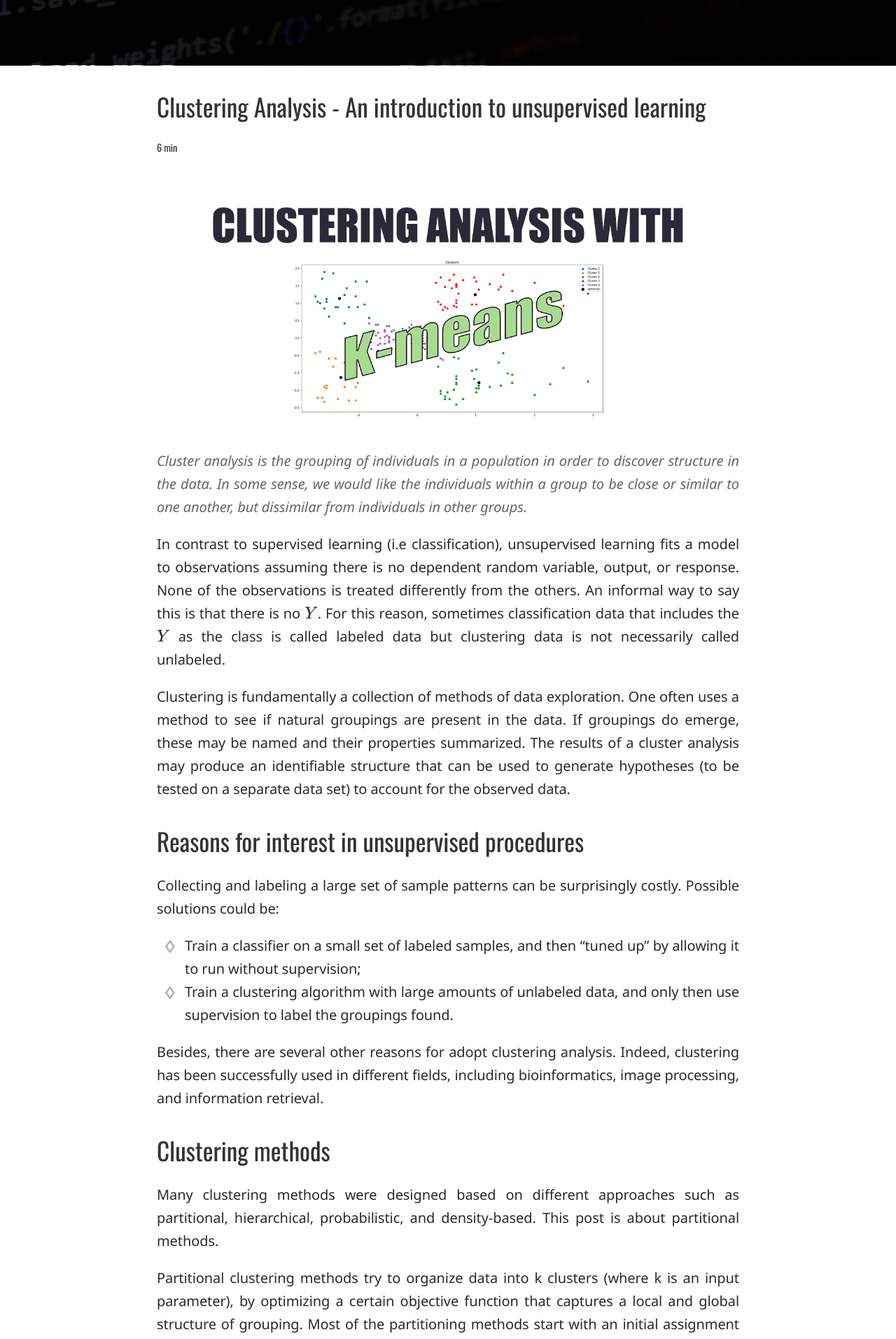
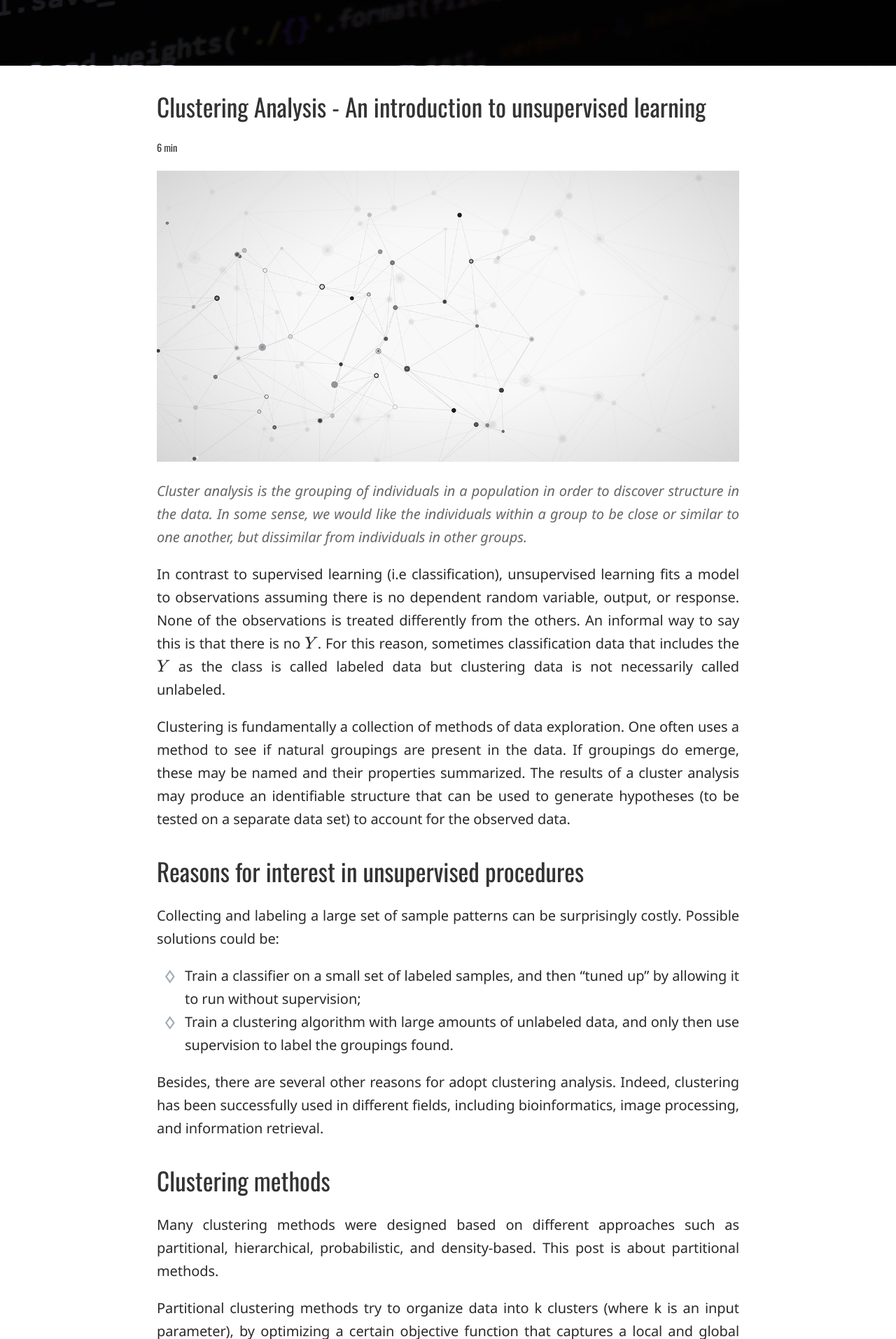
Before and after one commit to luisfredgs/luisfredgs.github.io, a Jekyll site: the page built from _posts/2019-08-22-clustering-analysis-an-introduction.md, in a window 1280 px wide. Shown: the part 407-2321 px from the top of the page at 70% size. Built offline with Jekyll 4.4.1, drawn with Linux system fonts in a browser that asks for light colours; formulas are drawn with MathJax 3; comment, search, counter and statistics services are not loaded.

Commit message:
Update 2019-08-22-clustering-analysis-an-introduction.md

```diff
--- a/_posts/2019-08-22-clustering-analysis-an-introduction.md
+++ b/_posts/2019-08-22-clustering-analysis-an-introduction.md
@@ -10,7 +10,7 @@
 status: 1
 ---
 {:.image}
-![Clustring Analysis - An introduction to unsupervised learning](/assets/img/clustering-analysis-an-introduction.png)
+![Clustring Analysis - An introduction to unsupervised learning](/assets/img/clustering-analysis-an-introduction.jpg)
 
 {:.intro}
 *Cluster analysis is the grouping of individuals in a population in order to discover structure
```
